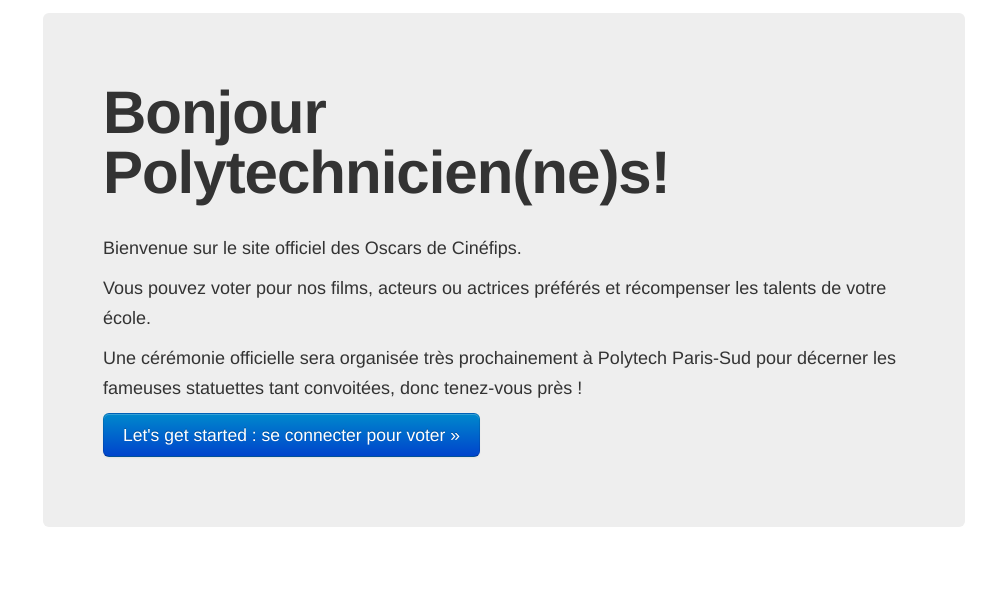
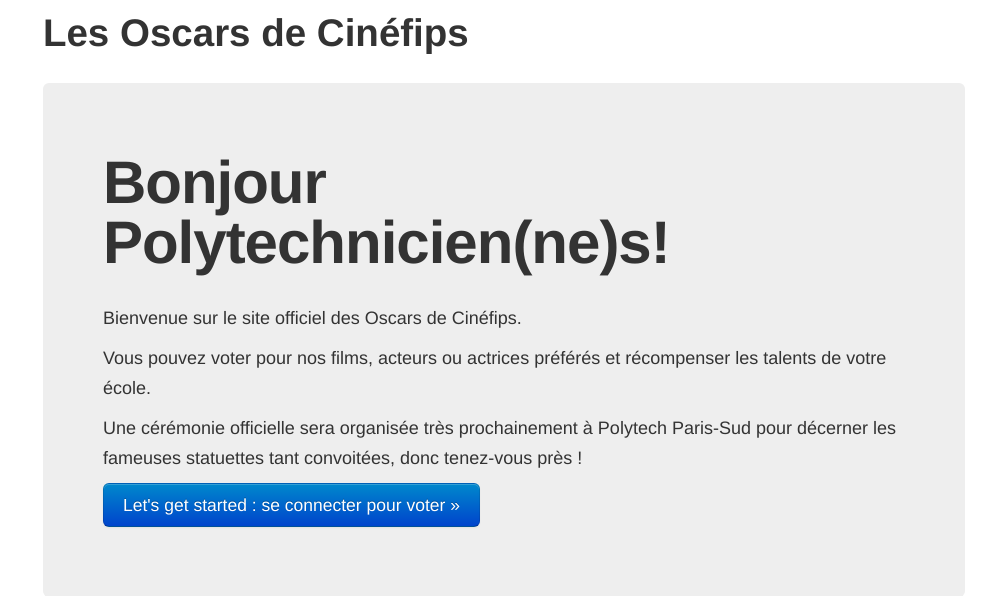
Before and after one commit to SPIPS/oscar-cinefips, a CodeIgniter app: template application/views/welcome_index.php in a window 1280 px wide. Shown: the part 532-1128 px from the top of the page, without its empty margins (295-1280 px from the left). Run offline with CodeIgniter, Linux system fonts and the light colour scheme; the template is opened without the code that fills it, so the values that code supplies are empty.

Commit message:
modif intro

```diff
--- a/application/views/welcome_index.php
+++ b/application/views/welcome_index.php
@@ -80,6 +80,7 @@
 			<div style="text-align:center; margin-bottom:15px;">
 		  		<img src="<?php echo base_url();?>img/cinefips-mini.jpg" alt="" width="600" height="400" />
 		  	</div>
+		  	<h1>Les Oscars de Cinéfips</h1><br />
 			<?php if(false == $this->session->userdata('login')){ ?>
 		  	<div class="hero-unit">
 				<h1>Bonjour Polytechnicien(ne)s!</h1><br />
```
